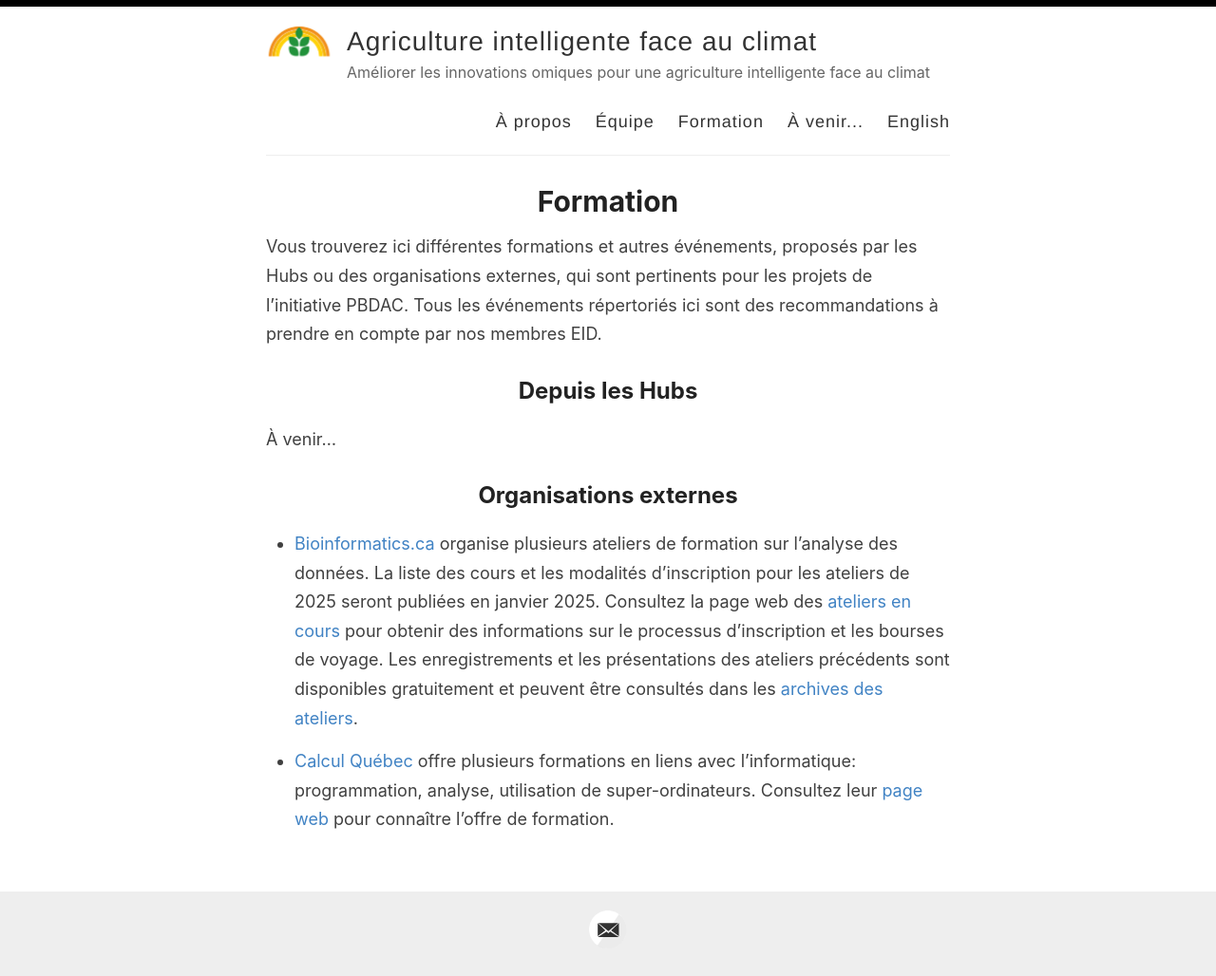
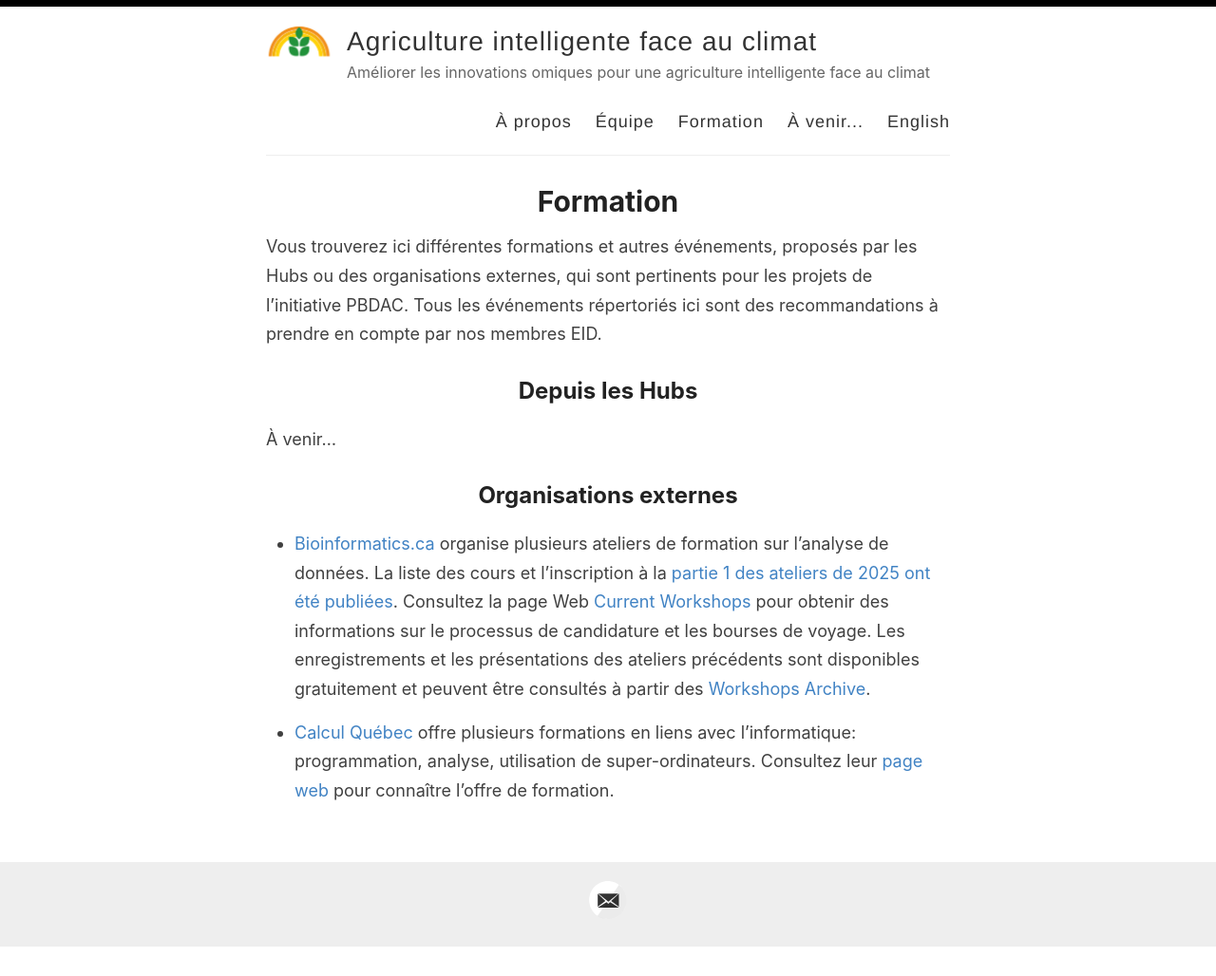
Before and after one commit to ClimateSmartAg/ClimateSmartAg-website-fr, a Jekyll site: the page built from _pages/training.md, in a window 1280 px wide. Shown: the whole page at 95% size. Built offline with Jekyll 4.4.1, drawn with Linux system fonts in a browser that asks for light colours; after the commit the page ends 998 px from its top, so only the background shows below that.

Commit message:
Update training.md
added part 1 course list to bioinformatics.ca

```diff
--- a/_pages/training.md
+++ b/_pages/training.md
@@ -11,6 +11,6 @@ Vous trouverez ici différentes formations et autres événements, proposés par
 À venir...
 
 ## Organisations externes
-- [Bioinformatics.ca](https://bioinformatics.ca/workshops/current-workshops/) organise plusieurs ateliers de formation sur l'analyse des données. La liste des cours et les modalités d'inscription pour les ateliers de 2025 seront publiées en janvier 2025. Consultez la page web des [ateliers en cours](https://bioinformatics.ca/workshops/current-workshops/) pour obtenir des informations sur le processus d'inscription et les bourses de voyage. Les enregistrements et les présentations des ateliers précédents sont disponibles gratuitement et peuvent être consultés dans les [archives des ateliers](https://bioinformatics.ca/workshops/previous-workshops/).
+- [Bioinformatics.ca](https://bioinformatics.ca/workshops/current-workshops/) organise plusieurs ateliers de formation sur l'analyse de données. La liste des cours et l'inscription à la [partie 1 des ateliers de 2025 ont été publiées](https://bioinformatics.ca/workshops/current-workshops/). Consultez la page Web [Current Workshops](https://bioinformatics.ca/workshops/current-workshops/) pour obtenir des informations sur le processus de candidature et les bourses de voyage. Les enregistrements et les présentations des ateliers précédents sont disponibles gratuitement et peuvent être consultés à partir des [Workshops Archive](https://bioinformatics.ca/workshops/previous-workshops/).
 
 - [Calcul Québec](https://www.calculquebec.ca/) offre plusieurs formations en liens avec l'informatique: programmation, analyse, utilisation de super-ordinateurs. Consultez leur [page web](https://www.calculquebec.ca/services-aux-chercheurs/formation/) pour connaître l'offre de formation.
```
